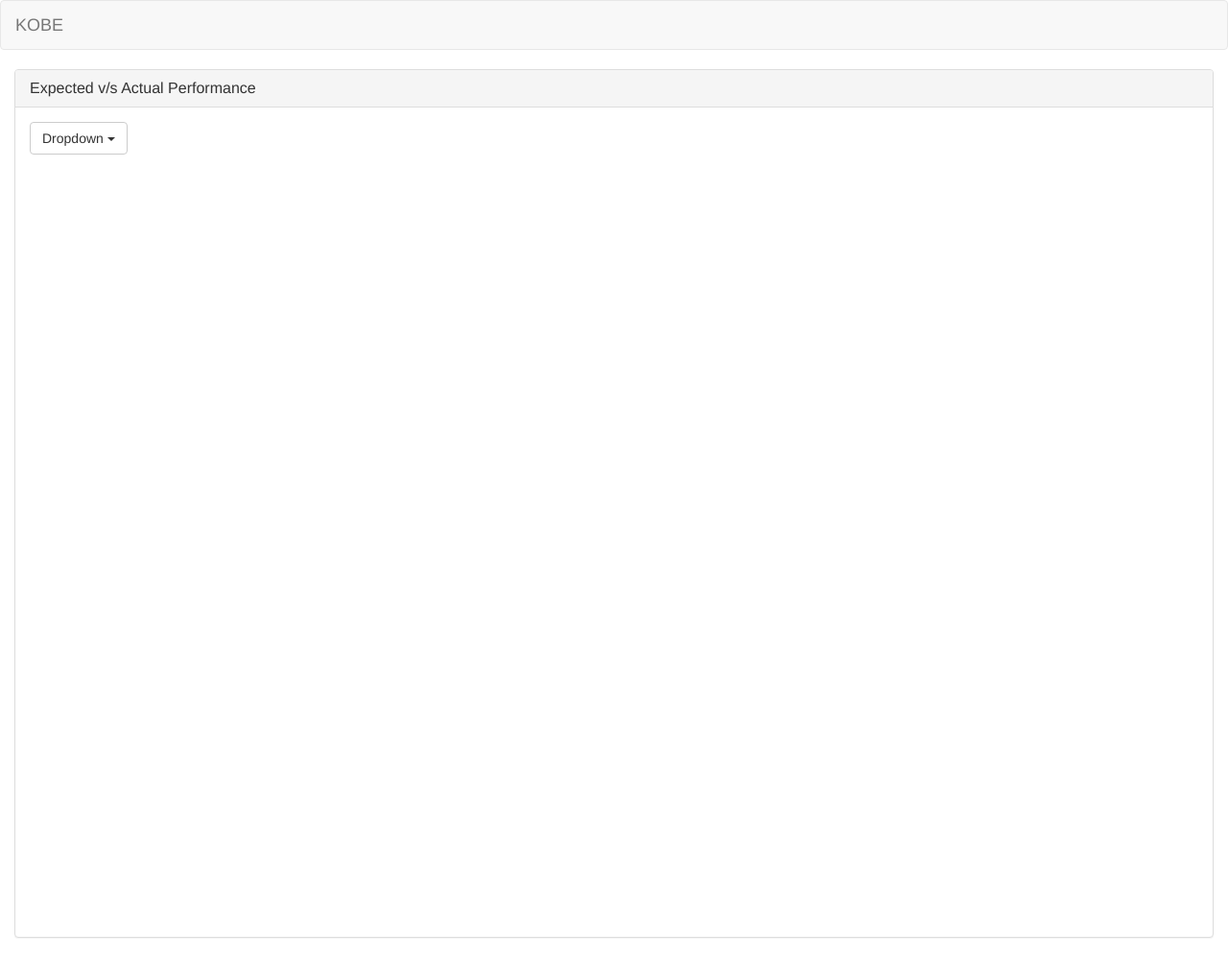
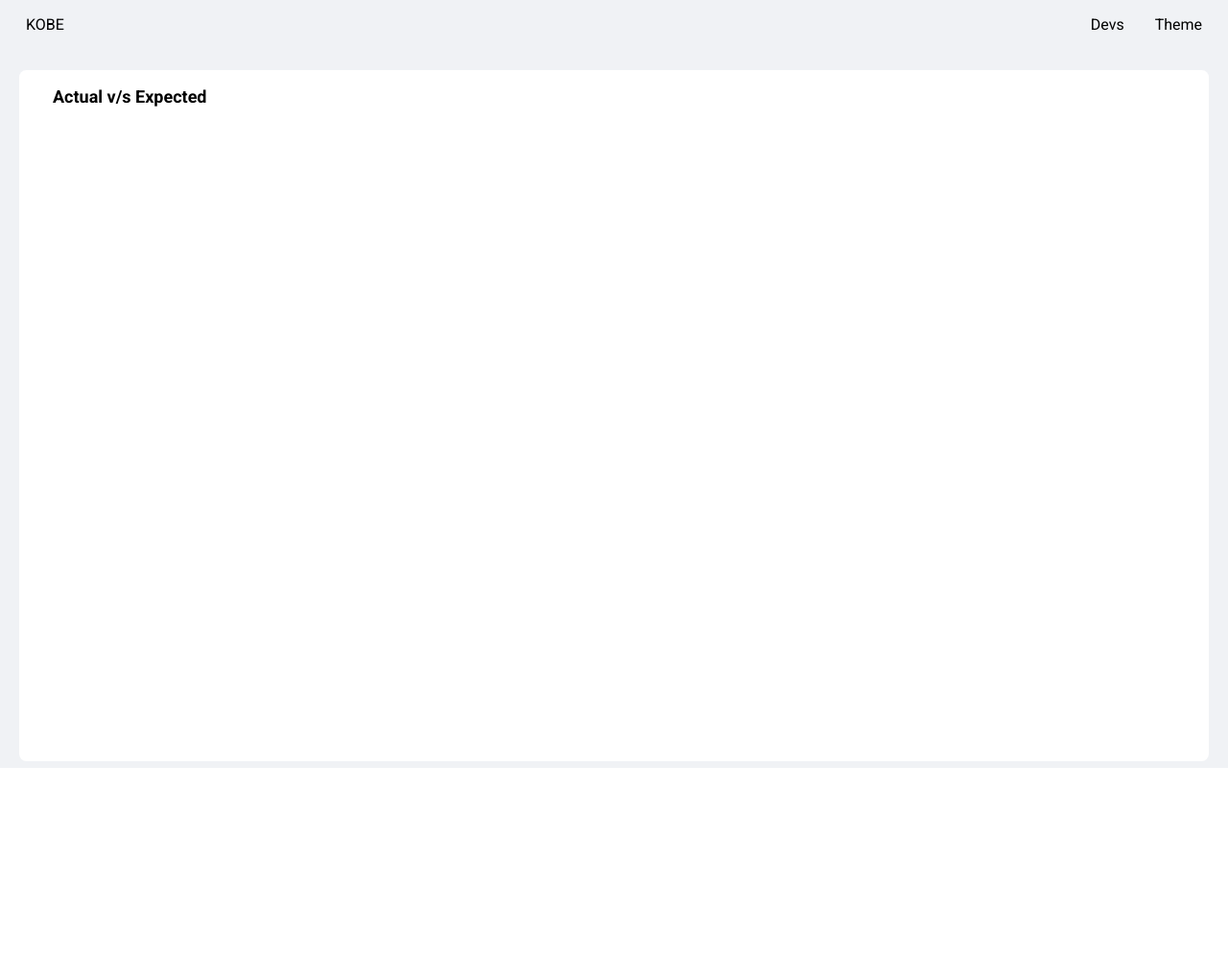
Before and after one commit to karanbheda/KOBE, a Flask app: page / in a window 1280 px wide. Shown: the whole page at 96% size. After the commit the page ends 800 px from the top, so only its background shows below. Run offline with Flask 2, Linux system fonts and the light colour scheme; some libraries are stand-ins or nearby versions.

Commit message:
basic template

```diff
--- /dev/null
+++ b/static/css/style.css
@@ -0,0 +1,104 @@
+/* Light mode */
+[data-theme="light"] {
+    --body-bg: #f0f2f5 !important;
+    --body-color: #000000;
+    --bs-font-sans-serif: "Roboto", Helvetica, Arial, sans-serif;
+    --link-hover-color: #e96f1d;
+    --card-bg: white;
+
+    --border-color: rgb(0,0,0);
+    --table-even: rgb(187, 186, 186);
+    --input-bg: #f7f7f7;
+    --button-bg: #efefef;
+}
+
+ /* Dark mode */
+[data-theme="dark"] {
+    --body-bg: #2E2F2B !important;
+    --body-color: white;
+    --bs-font-sans-serif: "Roboto", Helvetica, Arial, sans-serif;
+    --link-hover-color: #e96f1d;
+    --card-bg: #484848;
+
+    --border-color: rgb(0,0,0);
+    --table-even: rgb(187, 186, 186);
+    --input-bg: #f7f7f7;
+    --button-bg: #efefef;
+}
+
+* {
+    font-family: var(--bs-font-sans-serif) !important;
+}
+body {
+    background-color: var(--body-bg);
+    color: var(--body-color);
+    box-sizing: border-box;
+}
+
+/************ NAVBAR **************/
+ul.horizontal {
+    list-style-type: none;
+    margin: auto 1rem;
+    padding: 0;
+    overflow: hidden;
+    background-color: transparent;
+    font-size: 16px;
+}
+
+ul.horizontal li {
+    float: left;
+}
+
+ul.horizontal li a {
+    display: inline-block;
+    color: var(--text-color);
+    text-align: center;
+    padding: 14px 16px;
+    text-decoration: none;
+}
+
+ul.horizontal li a:hover:not(.active) {
+    background-color: transparent;
+    color: var(--link-hover-color);
+}
+
+ul.horizontal li a.active {
+    background-color:transparent;
+}
+
+/*************** CARD ************************/
+.card {
+    position: relative;
+    display: flex;
+    flex-direction: column;
+    min-width: 0;
+    word-wrap: break-word;
+    background-color: var(--card-bg);
+    background-clip: border-box;
+    border: 0 solid rgba(0, 0, 0, 0.125);
+    border-radius: 0.75rem;
+    margin: auto 2rem;
+    padding: 0 2rem;
+    height: 90vh;
+}
+
+.card .card-header {
+    padding: 1.5rem;
+    font-weight: 700;
+    font-size: 18px;
+}
+
+.card-header:first-child {
+    border-radius: 0.75rem 0.75rem 0 0;
+}
+
+.pb-0 {
+    padding-bottom: 0 !important;
+}
+
+.card-header {
+    padding: 0.5rem 1rem;
+    margin-bottom: 0;
+    border-bottom: 0 solid rgba(0, 0, 0, 0.125);
+    margin-bottom: 2rem
+}
--- /dev/null
+++ b/static/js/main.js
@@ -0,0 +1,11 @@
+$(document).ready(function () {
+    document.documentElement.setAttribute("data-theme", "light");
+});
+
+$("#theme").click(function () {
+    if (document.documentElement.getAttribute("data-theme") == "dark") {
+        document.documentElement.setAttribute("data-theme", "light");
+    } else {
+        document.documentElement.setAttribute("data-theme", "dark");
+    }
+});
--- a/static/js/script.js
+++ b/static/js/script.js
@@ -72,11 +72,13 @@
         y: 0.5,
         yref: 'paper',
         font: {
-            family: 'Arial, sans-serif',
             size: 20,
-            color: 'grey',
         }
     },
+    font: {
+        family: 'Roboto',
+        color: '#000000'
+      },
     shapes: [
         {
             type: 'line',
--- a/templates/index.html
+++ b/templates/index.html
@@ -8,55 +8,35 @@
 
     <title>KOBE</title>
 
-    <link rel="stylesheet" href="../static/css/bootstrap.min.css"
-        integrity="sha384-HSMxcRTRxnN+Bdg0JdbxYKrThecOKuH5zCYotlSAcp1+c8xmyTe9GYg1l9a69psu" crossorigin="anonymous">
+    <link rel="stylesheet" type="text/css"
+        href="https://fonts.googleapis.com/css?family=Roboto:300,400,500,700,900|Roboto+Slab:400,700" />
+    <link rel="stylesheet" href="../static/css/bootstrap.min.css">
+    <link rel="stylesheet" href="../static/css/style.css">
 </head>
 
 <body>
-    <!-------- navbar ----------------->
-    <nav class="navbar navbar-default">
-        <div class="container-fluid">
-            <div class="navbar-header">
-                <a class="navbar-brand" href="#">KOBE</a>
-            </div>
-
-        </div>
-    </nav>
-
-    <div class="container-fluid">
-        <div class="panel panel-default">
-            <div class="panel-heading">
-                <h3 class="panel-title">Expected v/s Actual Performance</h3>
-            </div>
-            <div class="panel-body">
-                <div class="dropdown">
-                    <button class="btn btn-default dropdown-toggle" type="button" id="dropdownMenu1"
-                        data-toggle="dropdown" aria-haspopup="true" aria-expanded="true">
-                        Dropdown
-                        <span class="caret"></span>
-                    </button>
-                    <ul class="dropdown-menu" aria-labelledby="dropdownMenu1">
-                        <li><a href="#">Action</a></li>
-                        <li><a href="#">Another action</a></li>
-                        <li><a href="#">Something else here</a></li>
-                        <li role="separator" class="divider"></li>
-                        <li><a href="#">Separated link</a></li>
-                    </ul><br/>
-                    <div id="myDiv"  style="width: 50%; height: 800px;float: left;"></div>
-                </div>
-            </div>
+    <div class="navbar">
+        <ul class="horizontal">
+            <li><a class="active" href="javascript:void(0)">KOBE</a></li>
+            <li class="rightli" style="float:right"><a id="theme">Theme</a></li>
+            <li class="rightli" style="float:right"><a data-toggle="modal"
+                    data-target="#myModal">Devs</a></li>
+        </ul>
+    </div>
+    <div class="card">
+        <div class="card-header pb-0">Actual v/s Expected</div>
+        <div class="card-body">
+            <div id="myDiv"  style="width: 50%; height: 80%;float: left;"></div>
         </div>
     </div>
-
 
 
     <script src="https://code.jquery.com/jquery-1.12.4.min.js"
         integrity="sha384-nvAa0+6Qg9clwYCGGPpDQLVpLNn0fRaROjHqs13t4Ggj3Ez50XnGQqc/r8MhnRDZ"
         crossorigin="anonymous"></script>
-    <script src="../static/js/bootstrap.min.js"
-        integrity="sha384-aJ21OjlMXNL5UyIl/XNwTMqvzeRMZH2w8c5cRVpzpU8Y5bApTppSuUkhZXN0VxHd"
-        crossorigin="anonymous"></script>
+    <script src="../static/js/bootstrap.min.js"></script>
     <script src="https://cdn.plot.ly/plotly-latest.min.js"></script>
+    <script src="../static/js/main.js"></script>
     <script src="../static/js/script.js"></script>
 </body>
 
```
